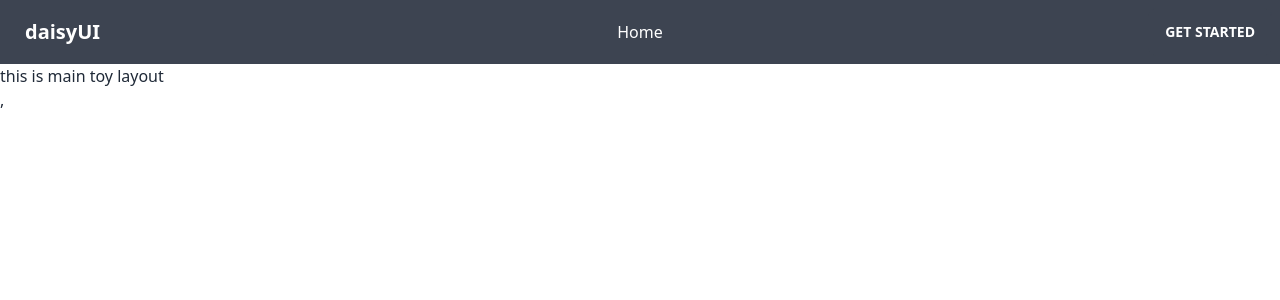
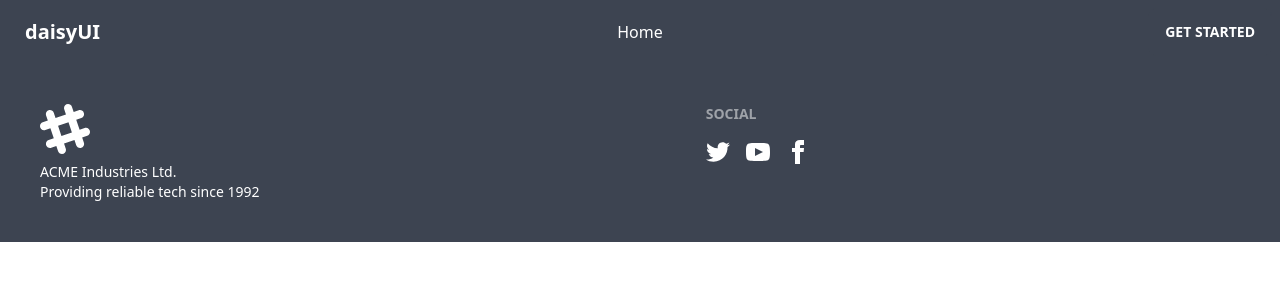
Before and after one commit to foisal404/needfortoys-client, a React (Vite) app: page / in a window 1280 px wide. Shown: the top 300 px of the page. Built offline with nearby package versions, Linux system fonts and the light colour scheme.

Commit message:
container width set and footer add

```diff
--- a/src/layout/Main.jsx
+++ b/src/layout/Main.jsx
@@ -1,11 +1,14 @@
+import { Outlet } from "react-router-dom";
 import Headnav from "../shared/Headnav";
+import Footer from "../shared/Footer";
 
 
 const Main = () => {
     return (
         <div>
             <Headnav></Headnav>
-            <h2>this is main toy layout</h2>
+            <Outlet></Outlet>
+            <Footer></Footer>
         </div>
     );
 };
--- a/src/main.jsx
+++ b/src/main.jsx
@@ -5,10 +5,10 @@
 import router from "./Route/Router.jsx";
 
 ReactDOM.createRoot(document.getElementById("root")).render(
-  <div>
+  <div className="2xl:container mx-auto">
     <React.StrictMode>
       <RouterProvider router={router} />
     </React.StrictMode>
-    ,
+
   </div>
 );
--- /dev/null
+++ b/src/shared/Footer.jsx
@@ -0,0 +1,66 @@
+const Footer = () => {
+  return (
+    <div>
+      <footer className="footer p-10 bg-neutral text-neutral-content">
+        <div>
+          <svg
+            width="50"
+            height="50"
+            viewBox="0 0 24 24"
+            xmlns="http://www.w3.org/2000/svg"
+            fillRule="evenodd"
+            clipRule="evenodd"
+            className="fill-current"
+          >
+            <path d="M22.672 15.226l-2.432.811.841 2.515c.33 1.019-.209 2.127-1.23 2.456-1.15.325-2.148-.321-2.463-1.226l-.84-2.518-5.013 1.677.84 2.517c.391 1.203-.434 2.542-1.831 2.542-.88 0-1.601-.564-1.86-1.314l-.842-2.516-2.431.809c-1.135.328-2.145-.317-2.463-1.229-.329-1.018.211-2.127 1.231-2.456l2.432-.809-1.621-4.823-2.432.808c-1.355.384-2.558-.59-2.558-1.839 0-.817.509-1.582 1.327-1.846l2.433-.809-.842-2.515c-.33-1.02.211-2.129 1.232-2.458 1.02-.329 2.13.209 2.461 1.229l.842 2.515 5.011-1.677-.839-2.517c-.403-1.238.484-2.553 1.843-2.553.819 0 1.585.509 1.85 1.326l.841 2.517 2.431-.81c1.02-.33 2.131.211 2.461 1.229.332 1.018-.21 2.126-1.23 2.456l-2.433.809 1.622 4.823 2.433-.809c1.242-.401 2.557.484 2.557 1.838 0 .819-.51 1.583-1.328 1.847m-8.992-6.428l-5.01 1.675 1.619 4.828 5.011-1.674-1.62-4.829z"></path>
+          </svg>
+          <p>
+            ACME Industries Ltd.
+            <br />
+            Providing reliable tech since 1992
+          </p>
+        </div>
+        <div>
+          <span className="footer-title">Social</span>
+          <div className="grid grid-flow-col gap-4">
+            <a>
+              <svg
+                xmlns="http://www.w3.org/2000/svg"
+                width="24"
+                height="24"
+                viewBox="0 0 24 24"
+                className="fill-current"
+              >
+                <path d="M24 4.557c-.883.392-1.832.656-2.828.775 1.017-.609 1.798-1.574 2.165-2.724-.951.564-2.005.974-3.127 1.195-.897-.957-2.178-1.555-3.594-1.555-3.179 0-5.515 2.966-4.797 6.045-4.091-.205-7.719-2.165-10.148-5.144-1.29 2.213-.669 5.108 1.523 6.574-.806-.026-1.566-.247-2.229-.616-.054 2.281 1.581 4.415 3.949 4.89-.693.188-1.452.232-2.224.084.626 1.956 2.444 3.379 4.6 3.419-2.07 1.623-4.678 2.348-7.29 2.04 2.179 1.397 4.768 2.212 7.548 2.212 9.142 0 14.307-7.721 13.995-14.646.962-.695 1.797-1.562 2.457-2.549z"></path>
+              </svg>
+            </a>
+            <a>
+              <svg
+                xmlns="http://www.w3.org/2000/svg"
+                width="24"
+                height="24"
+                viewBox="0 0 24 24"
+                className="fill-current"
+              >
+                <path d="M19.615 3.184c-3.604-.246-11.631-.245-15.23 0-3.897.266-4.356 2.62-4.385 8.816.029 6.185.484 8.549 4.385 8.816 3.6.245 11.626.246 15.23 0 3.897-.266 4.356-2.62 4.385-8.816-.029-6.185-.484-8.549-4.385-8.816zm-10.615 12.816v-8l8 3.993-8 4.007z"></path>
+              </svg>
+            </a>
+            <a>
+              <svg
+                xmlns="http://www.w3.org/2000/svg"
+                width="24"
+                height="24"
+                viewBox="0 0 24 24"
+                className="fill-current"
+              >
+                <path d="M9 8h-3v4h3v12h5v-12h3.642l.358-4h-4v-1.667c0-.955.192-1.333 1.115-1.333h2.885v-5h-3.808c-3.596 0-5.192 1.583-5.192 4.615v3.385z"></path>
+              </svg>
+            </a>
+          </div>
+        </div>
+      </footer>
+    </div>
+  );
+};
+
+export default Footer;
```
